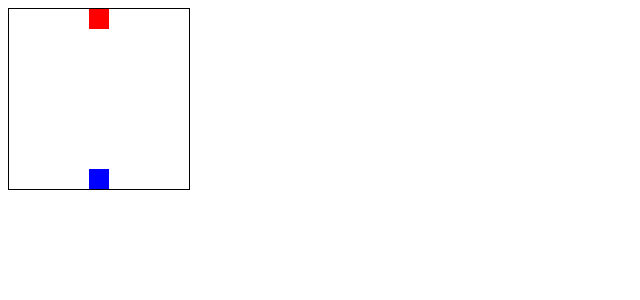
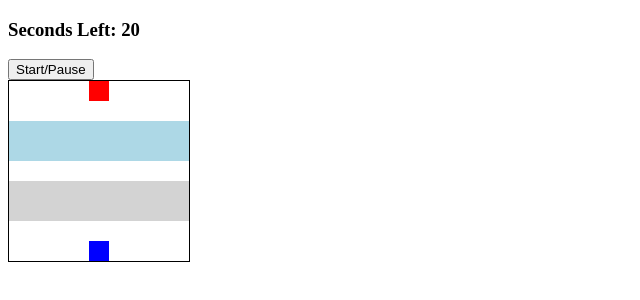
Before and after one commit to Abhishek-dourbi/Frogger, a plain HTML site: page index.html in a window 1280 px wide. Shown: the whole page, without its empty margins (0-640 px from the left). Drawn offline with Linux system fonts and the light colour scheme.

Commit message:
add other elements and styling

```diff
--- a/index.html
+++ b/index.html
@@ -8,6 +8,11 @@
     </head>
 
     <body>
+
+        <h3>Seconds Left: <span id="time-left">20</span></h3>
+
+        <button id="start-pause-button">Start/Pause</button>
+
         <div class="grid">
             <div></div>
             <div></div>
--- a/styles.css
+++ b/styles.css
@@ -18,3 +18,11 @@
 .starting-block {
     background-color: blue;
 }
+
+.log-left, .log-right {
+    background-color: lightblue;
+}
+
+.car-left, .car-right {
+    background-color: lightgrey;
+}
```
